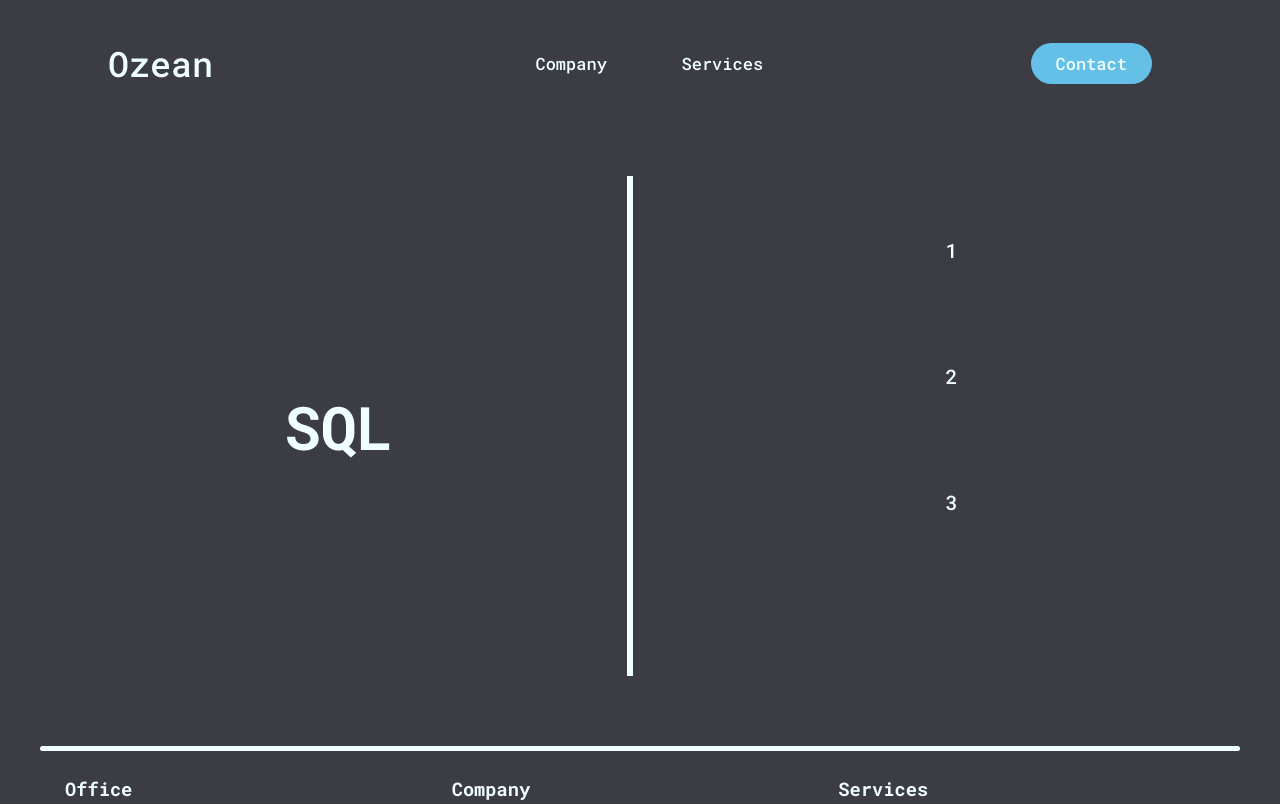
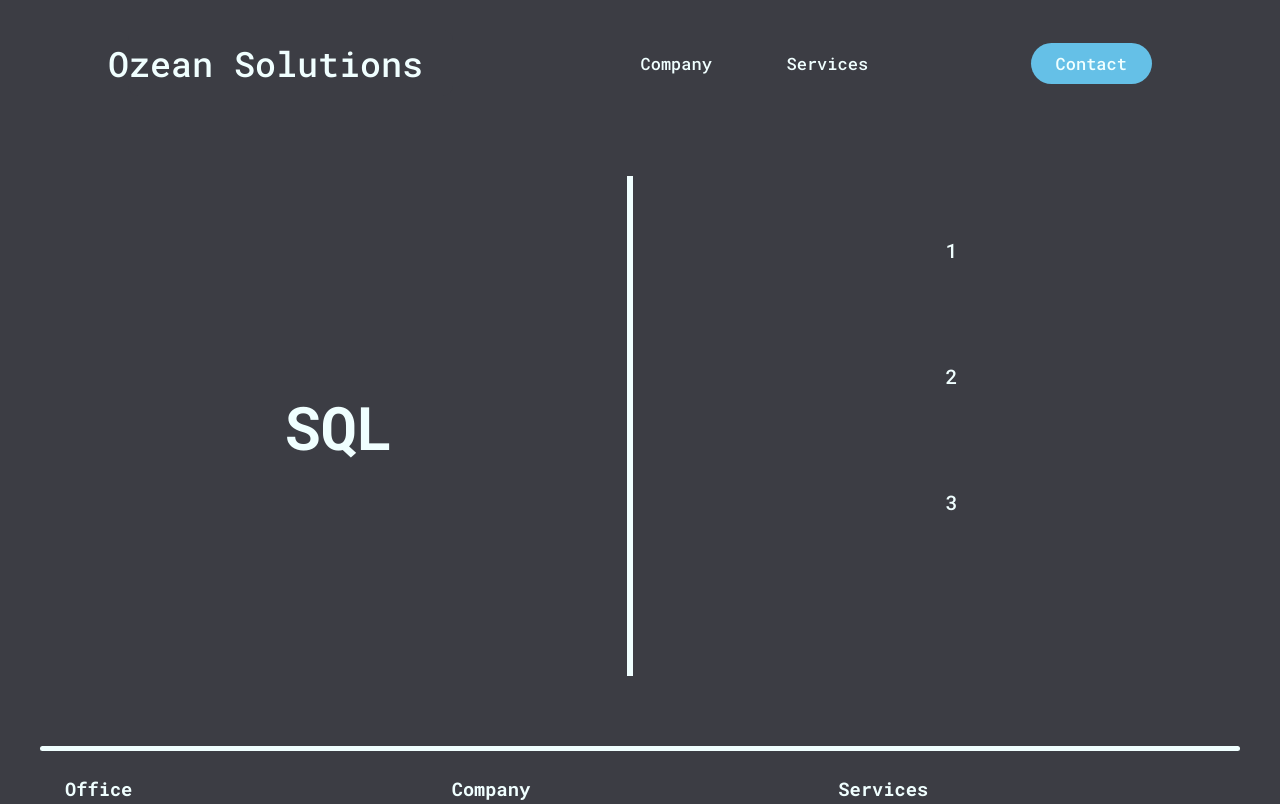
Before and after one commit to JohannPr17/OzeanSolutions, a plain HTML site: page SQL.html in a window 1280 px wide. Shown: the top 804 px of the page. Drawn offline with Linux system fonts and the light colour scheme.

Commit message:
Update SQL.html

```diff
--- a/SQL.html
+++ b/SQL.html
@@ -13,7 +13,7 @@
 <body>
 
     <header>
-        <div class = "logo"><a href = "index.html">Ozean</a> </div>
+        <div class = "logo"><a href = "index.html">Ozean Solutions</a> </div>
 
         <nav>
             <ul class = "navlinks">
```
